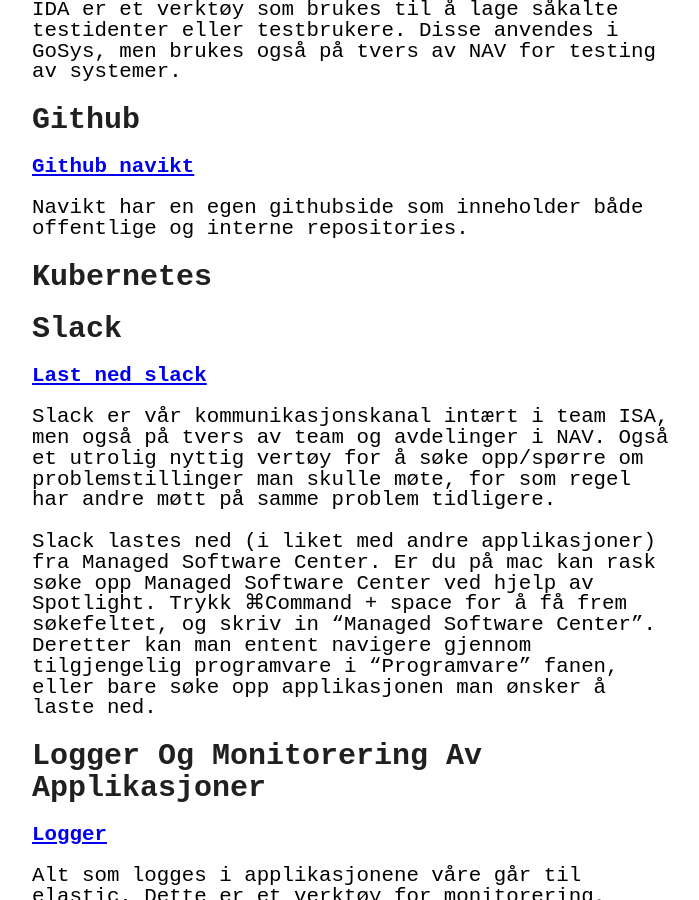
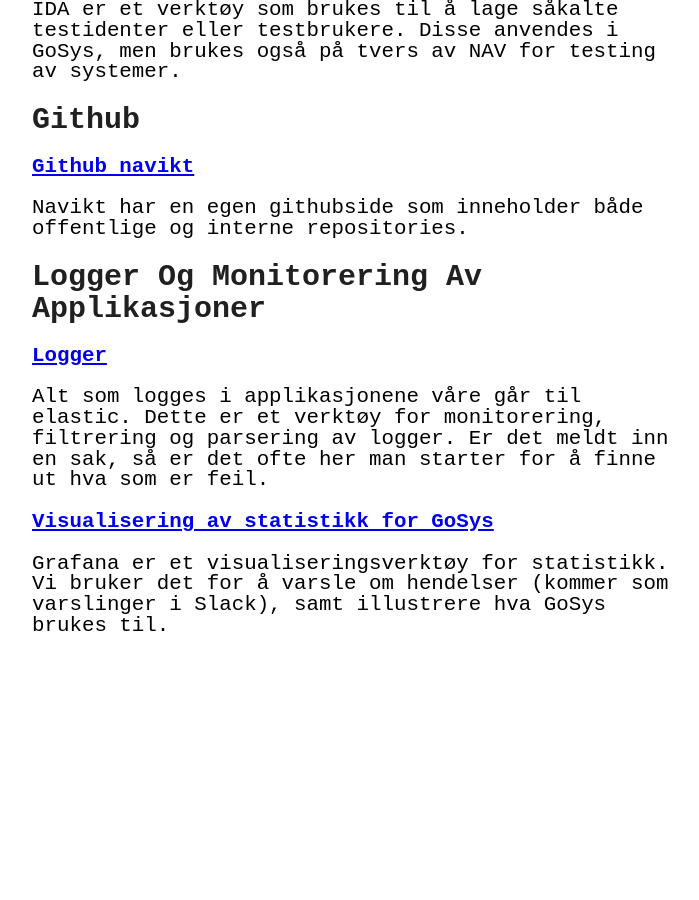
Before and after one commit to stianoverby/stianoverby.github.io, a Jekyll site: the page built from _posts/2022-10-18-lenker.markdown, in a window 1280 px wide and 900 px high, scrolled down 1206 px. Shown: the whole window, without its empty margins (288-987 px from the left). Built offline with Jekyll 4.4.1, drawn with Linux system fonts in a browser that asks for light colours; after the commit the page ends 1907 px from its top, so only the background shows below that.

Commit message:
Update 2022-10-18-lenker.markdown

```diff
--- a/_posts/2022-10-18-lenker.markdown
+++ b/_posts/2022-10-18-lenker.markdown
@@ -59,18 +59,6 @@
 
 Navikt har en egen githubside som inneholder både offentlige og interne repositories.
 
-# Kubernetes
-{: .heading}
-
-# Slack
-{: .heading}
-
-[**Last ned slack**] [slack]
-
-Slack er vår kommunikasjonskanal intært i team ISA, men også på tvers av team og avdelinger i NAV. Også et utrolig nyttig vertøy for å søke opp/spørre om problemstillinger man skulle møte, for som regel har andre møtt på samme problem tidligere.
-
-Slack lastes ned (i liket med andre applikasjoner) fra Managed Software Center. Er du på mac kan rask søke opp Managed Software Center ved hjelp av Spotlight. Trykk ⌘Command + space for å få frem søkefeltet, og skriv in "Managed Software Center". Deretter kan man entent navigere gjennom tilgjengelig programvare i "Programvare" fanen, eller bare søke opp applikasjonen man ønsker å laste ned.
-
 # Logger Og Monitorering Av Applikasjoner
 {: .heading}
 
@@ -104,8 +92,6 @@
 
 [nav-ikt]: https://github.com/navikt
 
-[slack]: munki://detail-Slack.html
-
 [log]: https://logs.adeo.no/
 [grafana]: https://grafana.nais.io/?orgId=1
 
```
